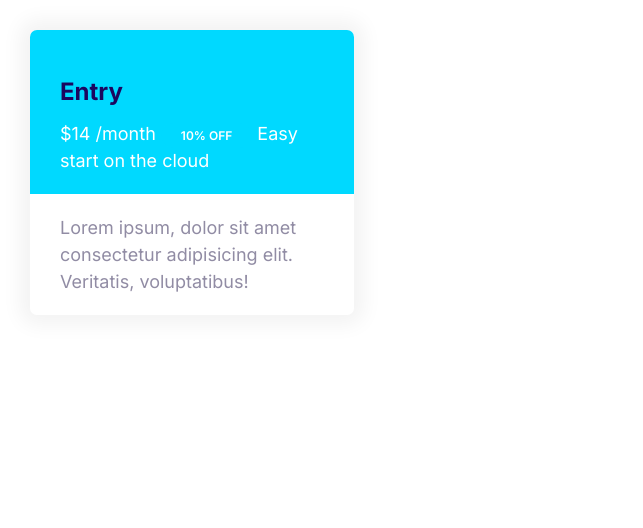
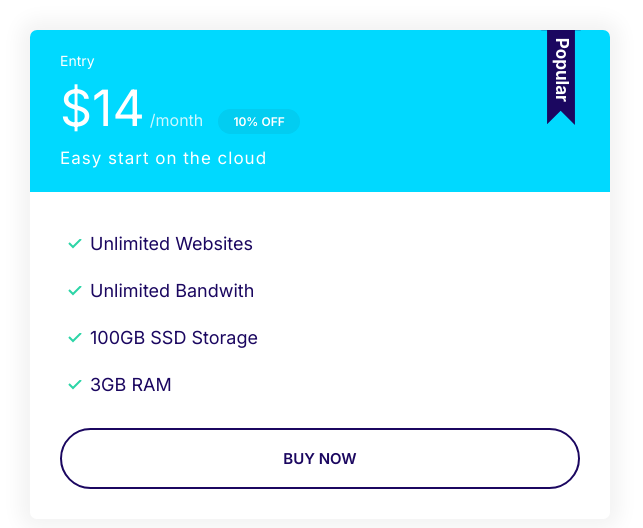
Before and after one commit to rakib2067/Portfolio, a plain HTML site: page index.html in a window 1280 px wide. Shown: the whole page, without its empty margins (0-643 px from the left). Drawn offline with Linux system fonts and the light colour scheme.

Commit message:
plan component

```diff
--- a/css/styles.css
+++ b/css/styles.css
@@ -102,6 +102,7 @@ a {
 }
 .badge--small {
   font-size: 1.6rem;
+  padding: 0.5rem 1.5rem;
 }
 
 @media screen and (min-width: 1024px) {
@@ -265,6 +266,63 @@ a {
   background-color: var(--color-secondary);
   color: #fff;
 }
+.card--secondary .badge--secondary {
+  background-color: #02cdf1;
+}
 
+/* Plans */
 .plan {
+  transition: transform 0.2s;
 }
+.plan__name {
+  color: white;
+  margin: 0;
+  font-weight: 500;
+  font-size: 2.4rem;
+}
+.plan__price {
+  font-size: 6rem;
+}
+.plan__billing-cycle {
+  font-size: 2.4rem;
+  font-weight: 300rem;
+  opacity: 0.8;
+  margin-right: 1rem;
+}
+.plan__description {
+  font-size: 2rem;
+  font-weight: 300;
+  letter-spacing: 1px;
+  display: block;
+}
+.plan .list__item {
+  margin-bottom: 2rem;
+}
+.plan:hover {
+  transform: scale(1.2);
+}
+.plan--popular .card__header {
+  position: relative;
+}
+.plan--popular .card__header::before {
+  content: url(../images/popular.svg);
+  width: 40px;
+  display: inline-block;
+  position: absolute;
+  top: -5px;
+  right: 5%;
+}
+@media screen and (min-width: 1024px) {
+  .plan__name {
+    font-size: 1.4rem;
+  }
+  .plan__price {
+    font-size: 5rem;
+  }
+  .plan__billing-cycle {
+    font-size: 1.6rem;
+  }
+  .plan__description {
+    font-size: 1.7rem;
+  }
+}
--- a/index.html
+++ b/index.html
@@ -15,8 +15,8 @@
     <link rel="stylesheet" href="css/styles.css" />
   </head>
   <body>
-    <div style="width: 30%; padding: 3rem">
-      <div class="plan">
+    <div style="width: 50%; padding: 3rem">
+      <div class="plan plan--popular">
         <div class="card card--secondary">
           <header class="card__header">
             <h3 class="plan__name">Entry</h3>
@@ -26,8 +26,13 @@
             <span class="plan__description">Easy start on the cloud</span>
           </header>
           <main class="card__body">
-            Lorem ipsum, dolor sit amet consectetur adipisicing elit. Veritatis,
-            voluptatibus!
+            <ul class="list list--tick">
+              <li class="list__item">Unlimited Websites</li>
+              <li class="list__item">Unlimited Bandwith</li>
+              <li class="list__item">100GB SSD Storage</li>
+              <li class="list__item">3GB RAM</li>
+            </ul>
+            <button class="btn btn--heading btn--block">Buy Now</button>
           </main>
         </div>
       </div>
```
Also changed, not shown: images/popular.svg (added).
